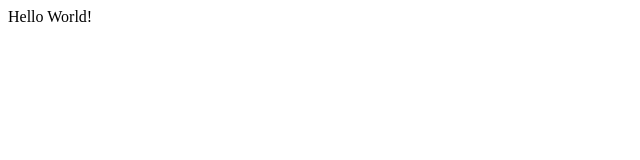
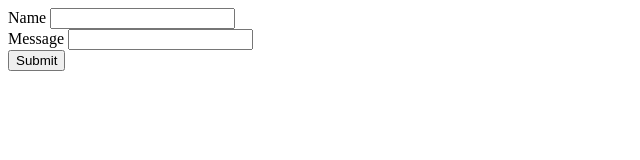
Before and after one commit to Schogan/pt1420-unit-2, a plain HTML site: page index.html in a window 1280 px wide. Shown: the whole page, without its empty margins (0-640 px from the left). Drawn offline with Linux system fonts and the light colour scheme.

Commit message:
working button and boxes

```diff
--- a/application.js
+++ b/application.js
@@ -1 +1,9 @@
-alert("Hello World!!!");
+// alert("Hello World!!!");
+function processForm() {
+	var name;
+	var message;
+	name = document.getElementById("name");
+	message = document.getElementById("message");
+
+	alert("Hello " + name.value + " your message is: " + message.value);
+}
--- a/index.html
+++ b/index.html
@@ -5,6 +5,14 @@
 			<script src="application.js"></script>
 	</head>
 	<body>
-		Hello World!
+		<div>
+			Name <input type="text" id="name" />
+		</div>
+		<div>
+			Message <input type="text" id="message" />
+		</div>
+		<div>
+			<button type="button" onclick="javascript:processForm()">Submit</button>
+		</div>
 	</body>
 </html>
```
